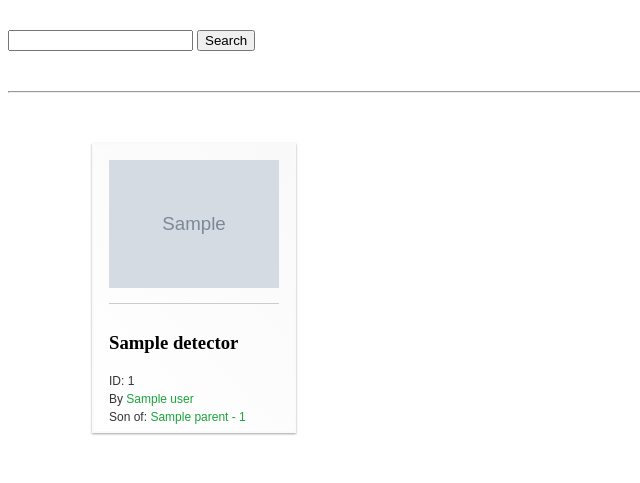
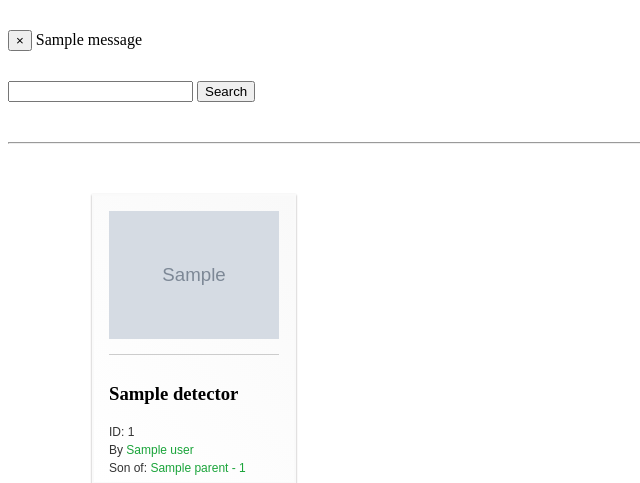
Before and after one commit to CSAILVision/DetectMeServer, a Django app: template detectme/templates/detectors/detector_list.html in a window 1280 px wide. Shown: the part 529-1012 px from the top of the page, without its empty margins (0-640 px from the left). Before the commit the page ends 964 px from the top, so only its background shows below. Run offline with Django 3.2, Linux system fonts and the light colour scheme; the template is opened without the code that fills it: most values are stand-ins (such as "Sample title", 1, 10 or a date in 2020); grey boxes marked "Sample" are stand-in pictures; one stand-in notice (Sample message) is shown; parts of the project's set-up code (start-up, migrations or seed data) failed here and were passed over; some libraries are stand-ins or nearby versions.

Commit message:
Added messages interface for Django integrated wih bootstrap. Messages added for reported abuse detectors.

```diff
--- a/detectme/static/css/project.css
+++ b/detectme/static/css/project.css
@@ -1,6 +1,12 @@
 /*! project specific CSS goes here. */
 
-/*! canvas element */
+
+/* MESSAGES */
+.bs-alert-old-docs {
+	margin: 30px 0 0;
+}
+
+/* CANVAS ELEMENT */
 .container-main {
     margin-top: 75px;
 }
@@ -13,7 +19,6 @@
 canvas {
     border: 1px solid #333;
 }
-
 
 /* FORUM */
 .post-info {
--- a/detectme/templates/base.html
+++ b/detectme/templates/base.html
@@ -55,6 +55,17 @@
 
     <div class="container">
 
+      <!-- MESSAGES -->
+      {% if messages %}
+        {% for message in messages %}
+          <div class="alert bs-alert-old-docs {% if message.tags %} {{ message.tags }}{% endif %}">
+            <button type="button" class="close" data-dismiss="alert">×</button>
+            {{ message }}
+          </div>
+        {% endfor %}
+      {% endif %}
+
+
       <!-- TITLE -->
       {% block page_title %}
       {% endblock page_title %}
```
Also changed, not shown: detectme/detectme/settings/base.py (+13 -0 lines), detectme/detectors/views.py (+8 -0 lines).
